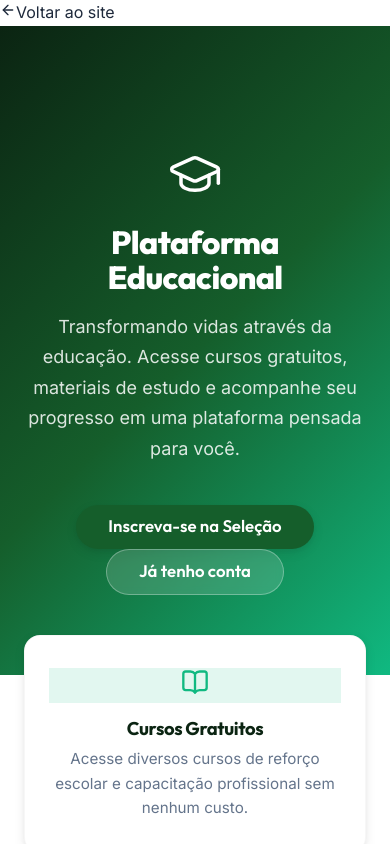
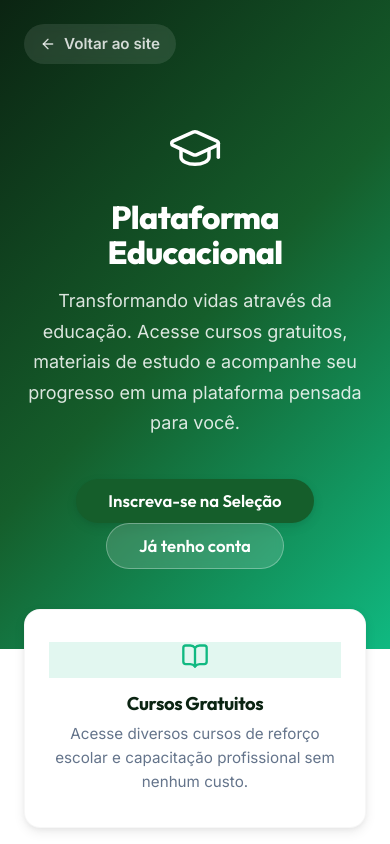
Before and after one commit to astroboyL/InstitutoPassosLivres, a React (Vite) app: page /plataforma in a window 390 px wide. Shown: the top 844 px of the page. Built offline with nearby package versions, Linux system fonts and the light colour scheme.

Commit message:
UI: Estiliza botoes de voltar e adiciona animacoes de app no menu inferior mobile

```diff
--- a/src/plataforma/CadastroSelecao.tsx
+++ b/src/plataforma/CadastroSelecao.tsx
@@ -47,7 +47,7 @@ export default function CadastroSelecao() {
   return (
     <div className="plat-auth-page">
       <div className="plat-cadastro-card">
-        <Link to="/plataforma" className="btn btn-sm" style={{ marginBottom: '1.5rem', display: 'inline-flex', alignItems: 'center', gap: '0.4rem' }}>
+        <Link to="/plataforma" className="plat-back-link" style={{ marginBottom: '1.5rem' }}>
           <ArrowLeft size={16} /> Voltar à Plataforma
         </Link>
 
--- a/src/plataforma/LoginPage.tsx
+++ b/src/plataforma/LoginPage.tsx
@@ -61,7 +61,7 @@ export default function LoginPage() {
         </div>
 
         <div style={{ textAlign: 'center', marginTop: '1rem' }}>
-          <Link to="/plataforma" style={{ fontSize: '0.85rem', color: '#94A3B8', textDecoration: 'none' }}>
+          <Link to="/plataforma" className="plat-back-link">
             ← Voltar para a plataforma
           </Link>
         </div>
--- a/src/plataforma/plataforma.css
+++ b/src/plataforma/plataforma.css
@@ -135,15 +135,31 @@
   flex-direction: column;
   align-items: center;
   gap: 4px;
-  padding: 6px 0;
+  padding: 8px 0;
   font-size: 0.65rem;
   font-weight: 500;
   color: var(--c-text-muted);
-  transition: var(--trans);
+  transition: all 0.3s cubic-bezier(0.4, 0, 0.2, 1);
+  position: relative;
+  -webkit-tap-highlight-color: transparent;
+}
+
+.plat-bottom-link:active {
+  transform: scale(0.9);
 }
 
 .plat-bottom-link.active {
   color: var(--c-primary);
+}
+
+.plat-bottom-link.active::after {
+  content: '';
+  position: absolute;
+  top: 2px;
+  width: 4px;
+  height: 4px;
+  background: var(--c-primary);
+  border-radius: 50%;
 }
 
 /* ── Mobile Sidebar Overlay ───────────────────────────────────── */
@@ -606,6 +622,25 @@
   justify-content: center;
   padding: 24px;
   background: var(--c-bg-off);
+  position: relative;
+}
+
+.plat-back-link {
+  display: inline-flex;
+  align-items: center;
+  gap: 0.4rem;
+  font-size: 0.9rem;
+  font-weight: 500;
+  color: var(--c-text-muted);
+  text-decoration: none;
+  transition: var(--trans);
+  padding: 8px 12px;
+  border-radius: 100px;
+}
+
+.plat-back-link:hover {
+  background: rgba(0,0,0,0.05);
+  color: var(--c-forest);
 }
 
 .plat-auth-card {
@@ -669,6 +704,32 @@
 /* ── Plataforma Home ──────────────────────────────────────────── */
 .plat-home {
   min-height: 100vh;
+  position: relative;
+}
+
+.plat-home-back {
+  position: absolute;
+  top: 24px;
+  left: 24px;
+  display: inline-flex;
+  align-items: center;
+  gap: 0.5rem;
+  font-size: 0.95rem;
+  font-weight: 600;
+  color: rgba(255, 255, 255, 0.8);
+  text-decoration: none;
+  transition: var(--trans);
+  z-index: 10;
+  padding: 8px 16px;
+  border-radius: 100px;
+  background: rgba(255, 255, 255, 0.1);
+  backdrop-filter: blur(4px);
+}
+
+.plat-home-back:hover {
+  background: rgba(255, 255, 255, 0.2);
+  color: #fff;
+  transform: translateX(-4px);
 }
 
 .plat-home-hero {
```
